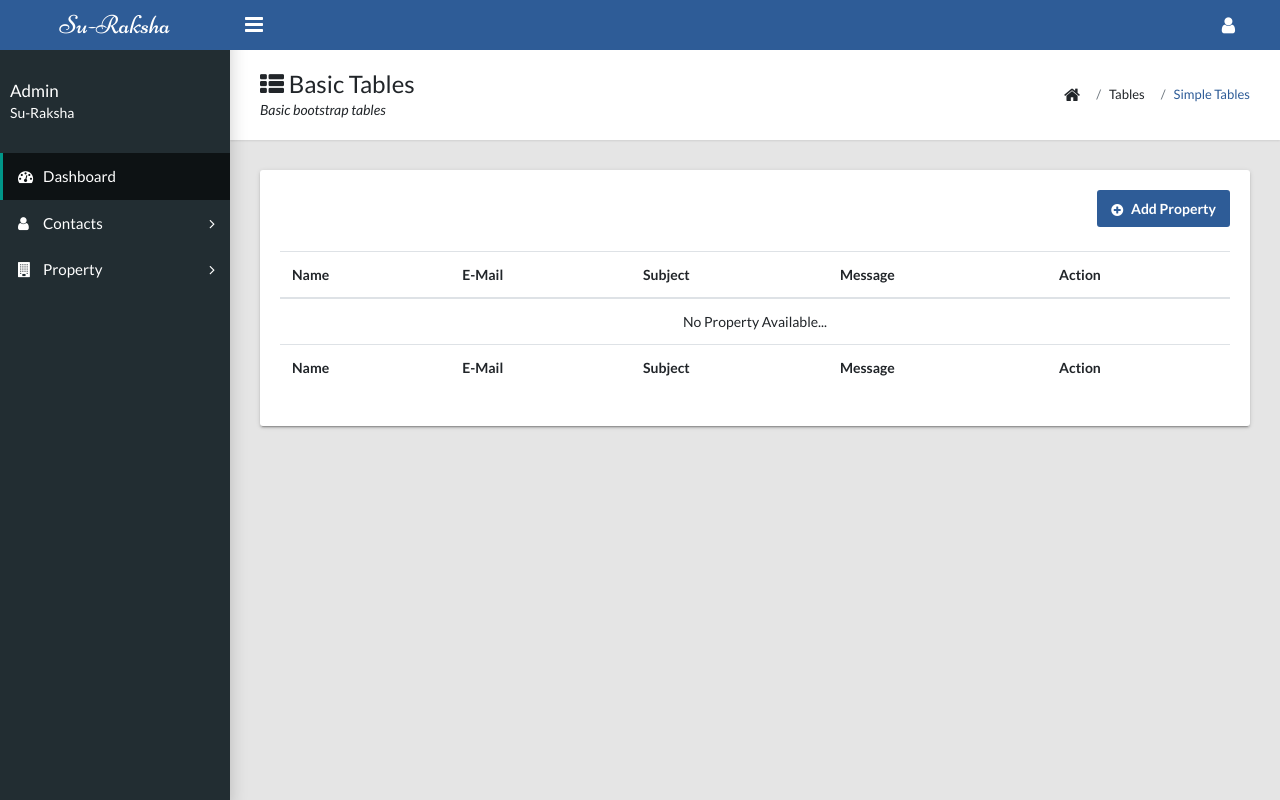
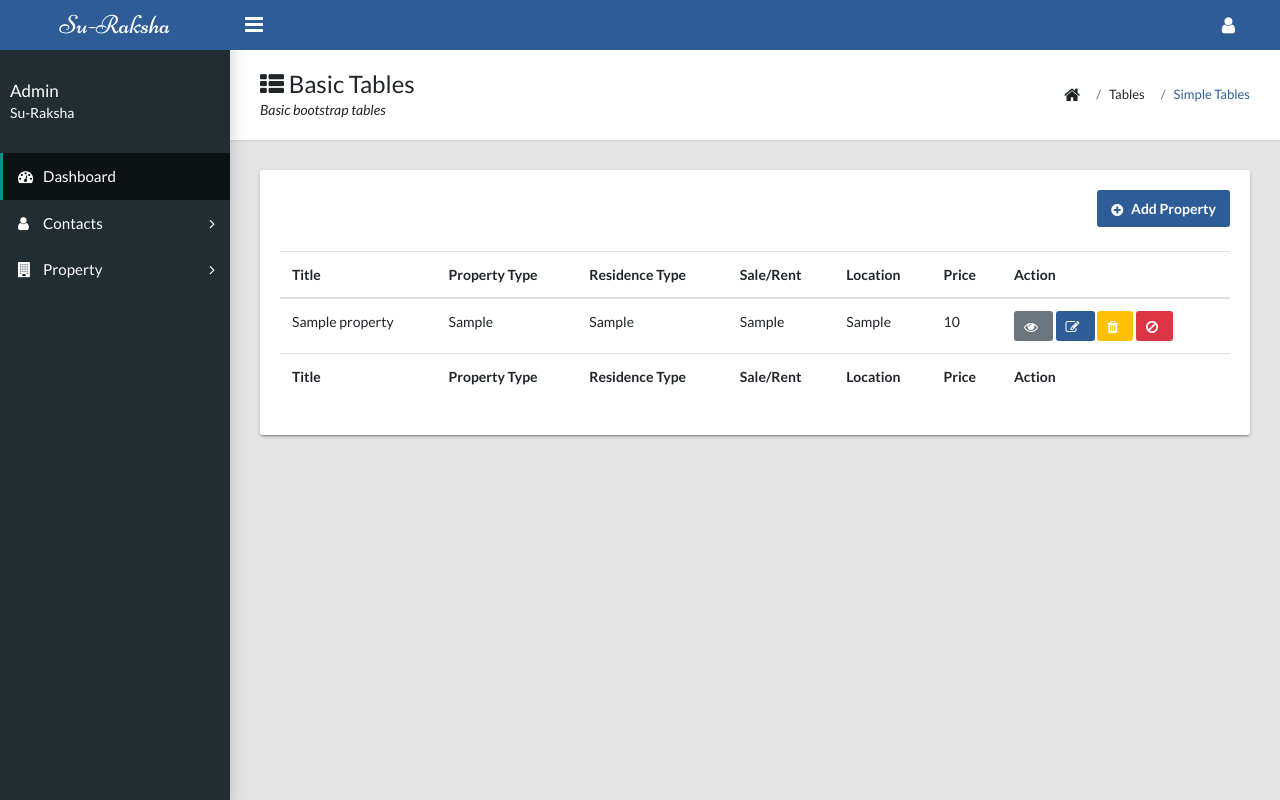
Before and after one commit to Sanjeev-Singla/SuRaksha, a CodeIgniter app: page /SuRaksha/index.php/admin/property/properties in a window 1280 px wide. Run offline with CodeIgniter, Linux system fonts and the light colour scheme; the visitor is signed in with stand-in values (Sample User, id 1); tables that the repository leaves empty or names only in its code hold one stand-in row (values such as "Sample post").

Commit message:
add property is completed

```diff
--- a/application/config/routes.php
+++ b/application/config/routes.php
@@ -39,6 +39,9 @@ $route['admin/contact'] = "admin/home/contact";
 $route['admin/contact/(:num)'] = "admin/home/contact_details/$1";
 /*Peoperties*/
 $route['admin/properties'] = "admin/property/properties";
+/*Aminities*/
 $route['admin/aminities'] = "admin/property/aminity";
+$route['admin/delete-aminity/(:num)'] = "admin/property/delete_aminity/$1";
+
 
 $route['admin/logout'] = "admin/home/logout";
--- a/application/controllers/admin/Property.php
+++ b/application/controllers/admin/Property.php
@@ -19,6 +19,10 @@ class Property extends MY_Controller {
 
     public function properties(){
         if ($data = $this->input->post()) {
+            $data['aminities'] = implode(",", $data['aminities']);
+            $properties_id = $this->global_model->add("properties",$data);
+
+            if ($properties_id) {
 
                 $config = [
                     'upload_path' => './assets/admin/uploads/images/properties',
@@ -39,15 +43,20 @@ class Property extends MY_Controller {
                         $this->upload->do_upload('image');
                         $file_data = $this->upload->data();
                         $file_name = $file_data['raw_name'] . $file_data['file_ext'];
-                    $data['images'][] = $file_name;
+                        $image['property_image'] = $file_name;
+                        $image['properties_id'] = $properties_id;
+                        $this->global_model->add("property_image",$image);
                     }
                 }
-
-            $data['aminities'] = implode(",", $data['aminities']);
-
-
+                $this->_class("alert_class",'green');
+                $this->_msg("alert","Property Added Successfully");
             }else{
-            $data['properties'] = [];
+                $this->_class("alert_class",'red');
+                $this->_msg("alert","Unable to Add Property");
+            }
+            _redirect('admin/properties');
+        }else{
+            $data['properties'] = $this->global_model->get_all('properties');
             $data["aminities"]=$this->global_model->get_all('aminities');
             $this->index('properties',$data);
         }
@@ -70,4 +79,15 @@ class Property extends MY_Controller {
         }
     }
 
+    public function delete_aminity($id){
+        $result = $this->global_model->delete('aminities',['id'=>$id]);
+        if ($result) {
+            $this->_class('alert_class','green');
+            $this->_msg('alert',"Adminity Deleted Successfully");
+        }else{
+            $this->_class('alert_class','red');
+            $this->_msg('alert',"Unable to Delete Aminity!");
         }
+        _redirect_pre();
+    }
+}
--- a/application/models/Global_model.php
+++ b/application/models/Global_model.php
@@ -3,7 +3,8 @@
 Class Global_model extends CI_Model {
 
     public function add($table, $data) {
-        return $this->db->insert($table, $data);
+        $this->db->insert($table, $data);
+        return $this->db->insert_id();
     }
 
     public function delete($table, $where) {
--- a/application/views/admin/common/footer.php
+++ b/application/views/admin/common/footer.php
@@ -7,6 +7,10 @@
     <script src="<?=base_url()?>assets/admin/js/plugins/select2.min.js"></script>
     <script src="<?= base_url() ?>assets/admin/js/jquery.toast.min.js"></script>
     <script src="<?= base_url() ?>assets/admin/common/js/custom.js"></script>
+    <script>
+      $('.bs-component [data-toggle="popover"]').popover();
+      $('.bs-component [data-toggle="tooltip"]').tooltip();
+    </script>
   </body>
    <?php
     if ($message = $this->session->flashdata('alert')) {
--- a/application/views/admin/property/aminity.php
+++ b/application/views/admin/property/aminity.php
@@ -32,8 +32,8 @@
                   <td><?=$value['id']?></td>
                   <td><?=$value['aminities']?></td>
                   <td>
-                    <a href="#" id="view_contact_us_details" data-toggle="modal" data-target="#exampleModal" contact-us-id="<?=$value['id']?>" class="btn btn-secondary" data-toggle="tooltip" data-placement="top" title="" data-original-title="View Details">
-                      <i class="fa fa-eye text-white"></i>
+                    <a href="<?= base_url('admin/delete-aminity/').$value['id'] ?>" class="btn btn-danger btn-sm" data-toggle="tooltip" data-placement="top" title="" data-original-title="View Details">
+                      <i class="fa fa-trash text-white"></i>
                     </a>
                   </td>
                 </tr>
--- a/application/views/admin/property/properties.php
+++ b/application/views/admin/property/properties.php
@@ -25,10 +25,12 @@
         <table class="table table-hover">
           <thead>
             <tr>
-              <th>Name</th>
-              <th>E-Mail</th>
-              <th>Subject</th>
-              <th>Message</th>
+              <th>Title</th>
+              <th>Property Type</th>
+              <th>Residence Type</th>
+              <th>Sale/Rent</th>
+              <th>Location</th>
+              <th>Price</th>
               <th>Action</th>
             </tr>
           </thead>
@@ -36,27 +38,32 @@
             <?php if(!empty($data['properties'])):?>
               <?php foreach ($data['properties'] as $value): ?>
                 <tr>
-                  <td><?=$value['name']?></td>
-                  <td><?=$value['email']?></td>
-                  <td><?= word_limiter($value['subject'],5); ?></td>
-                  <td><?= word_limiter($value['message'],10); ?></td>
+                  <td><?=word_limiter($value['property_title'],5)?></td>
+                  <td><?=$value['property_type']?></td>
+                  <td><?=$value['residence_type']?></td>
+                  <td><?=$value['sale_rent']?></td>
+                  <td><?=$value['location']?></td>
+                  <td><?=$value['price']?></td>
                   <td>
-                    <a href="#" id="view_contact_us_details" data-toggle="modal" data-target="#exampleModal" contact-us-id="<?=$value['id']?>" class="btn btn-secondary" data-toggle="tooltip" data-placement="top" title="" data-original-title="View Details">
-                      <i class="fa fa-eye text-white"></i>
-                    </a>
+                    <a href="" class="btn btn-secondary btn-sm"><i class="fa fa-eye text-white"></i></a>
+                    <a href="" class="btn btn-primary btn-sm"><i class="fa fa-edit text-white"></i></a>
+                    <a href="" class="btn btn-warning btn-sm"><i class="fa fa-trash text-white"></i></a>
+                    <a href="" class="btn btn-danger btn-sm"><i class="fa fa-ban text-white"></i></a>
                   </td>
                 </tr>
               <?php endforeach; ?>
             <?php else:?>
-              <tr><td colspan="5" class="text-center">No Property Available...</td></tr>
+              <tr><td colspan="7" class="text-center">No Property Available...</td></tr>
             <?php endif?>
           </tbody>
           <tfoot>
             <tr>
-              <th>Name</th>
-              <th>E-Mail</th>
-              <th>Subject</th>
-              <th>Message</th>
+              <th>Title</th>
+              <th>Property Type</th>
+              <th>Residence Type</th>
+              <th>Sale/Rent</th>
+              <th>Location</th>
+              <th>Price</th>
               <th>Action</th>
             </tr>
           </tfoot>
@@ -70,7 +77,7 @@
     <div class="modal-dialog" role="document">
       <div class="modal-content">
         <div class="modal-header">
-          <h5 class="modal-title" id="exampleModalLabel">Modal title</h5>
+          <h5 class="modal-title" id="exampleModalLabel">Add Property</h5>
           <button type="button" class="close" data-dismiss="modal" aria-label="Close">
             <span aria-hidden="true">&times;</span>
           </button>
@@ -81,7 +88,7 @@
               <label for="exampleSelect1">Property For</label>
               <select class="form-control" name="property_type" id="exampleSelect1">
                 <option value="">Please Select Your Property Type</option>
-                <option value="Residencial">Residencial</option>
+                <option value="Residential">Residential</option>
                 <option value="Official">Official</option>
                 <option value="Commercial">Commercial</option>
               </select>
@@ -106,7 +113,7 @@
 
             <div class="form-group" id="residential_type">
               <label for="exampleSelect1">Residential Type</label>
-              <select class="form-control" name="residential_type" id="exampleSelect1">
+              <select class="form-control" name="residence_type" id="exampleSelect1">
                 <option value="">Please Select Your Residential Type</option>
                 <option value="Plot">Plot</option>
                 <option value="Flat">Flat</option>
@@ -126,21 +133,26 @@
 
             <div class="form-group" id="flat_bhks">
               <label for="exampleInputEmail1">BHK</label>
-              <input class="form-control" name="flat_bhks" id="exampleInputEmail1" type="text" aria-describedby="emailHelp" placeholder="Enter BHKs">
+              <input class="form-control" name="bhk" id="exampleInputEmail1" type="text" aria-describedby="emailHelp" placeholder="Enter BHKs">
+            </div>
+
+            <div class="form-group">
+              <label for="exampleInputEmail1">Property Title</label>
+              <input class="form-control" id="property_title" name="property_title" type="text" aria-describedby="emailHelp" placeholder="Property Title">
             </div>
 
             <div class="form-group">
               <label for="exampleInputEmail1">Property Size</label>
-              <input class="form-control" id="property_size" name="property_size" type="text" aria-describedby="emailHelp" placeholder="Property Size">
+              <input class="form-control" id="property_size" name="size" type="text" aria-describedby="emailHelp" placeholder="Property Size">
             </div>
 
             <div class="form-group">
               <div id="flat_aminities">
                 <label for="exampleInputEmail1">Select Aminities</label>
-                <select class="form-control" name="aminites[]" id="demoSelect" multiple="">
+                <select class="form-control" name="aminities[]" id="demoSelect" multiple="">
                   <optgroup label="Select Aminities">
                     <?php foreach($data['aminities'] as $aminity): ?>
-                      <option class="<?= $aminity['id']?>"><?= $aminity['aminities'] ?></option>
+                      <option value="<?= $aminity['id']?>"><?= $aminity['aminities'] ?></option>
                     <?php endforeach; ?>
                   </optgroup>
                 </select>
@@ -148,8 +160,29 @@
             </div>
 
             <div class="form-group">
+              <label class="control-label">Price</label>
+              <div class="form-group">
+                <div class="input-group">
+                  <div class="input-group-prepend"><span class="input-group-text">₹</span></div>
+                  <input class="form-control" name="price" id="exampleInputAmount" type="text" placeholder="Amount">
+                  <div class="input-group-append"><span class="input-group-text">.00</span></div>
+                </div>
+              </div>
+            </div>
+
+            <div class="form-group">
               <label for="exampleInputEmail1">Location</label>
               <input class="form-control" id="property_location" name="location" type="text" aria-describedby="emailHelp" placeholder="Property Location">
+            </div>
+
+            <div class="form-group">
+              <label for="exampleInputEmail1">City</label>
+              <input class="form-control" id="property_city" name="city" type="text" aria-describedby="emailHelp" placeholder="Enter City">
+            </div>
+
+            <div class="form-group">
+              <label for="exampleInputEmail1">Landark</label>
+              <input class="form-control" id="property_landark" name="landmark" type="text" aria-describedby="emailHelp" placeholder="Enter Landark">
             </div>
 
             <div class="form-group">
--- a/assets/admin/common/js/custom.js
+++ b/assets/admin/common/js/custom.js
@@ -15,22 +15,22 @@ $(document).ready(function(){
 
 	$('#demoSelect').select2();
 
-	$('#residential_type').hide();
+	$('#residence_type').hide();
 	$('#flat_type').hide();
 	$('#flat_bhks').hide();
 	$('#flat_aminities').hide();
 	$("select[name='property_type']").change(function(){
 		var property_type = $(this).val();
 		if (property_type == 'Residencial') {
-			$('#residential_type').show();
+			$('#residence_type').show();
 		}else{
-			$('#residential_type').hide();
+			$('#residence_type').hide();
 		}
 	});
 
-	$("select[name='residential_type']").change(function(){
-		var residential_type = $(this).val();
-		if (residential_type == 'Flat') {
+	$("select[name='residence_type']").change(function(){
+		var residence_type = $(this).val();
+		if (residence_type == 'Flat') {
 			$('#flat_type').show();
 			$('#flat_bhks').show();
 		}else{
```
Also changed, not shown: assets/admin/uploads/images/properties/Screenshot_(2).png (added), assets/admin/uploads/images/properties/Screenshot_(2)_-_Copy.png (added). Lines whose indentation alone changed are shown as unchanged.
